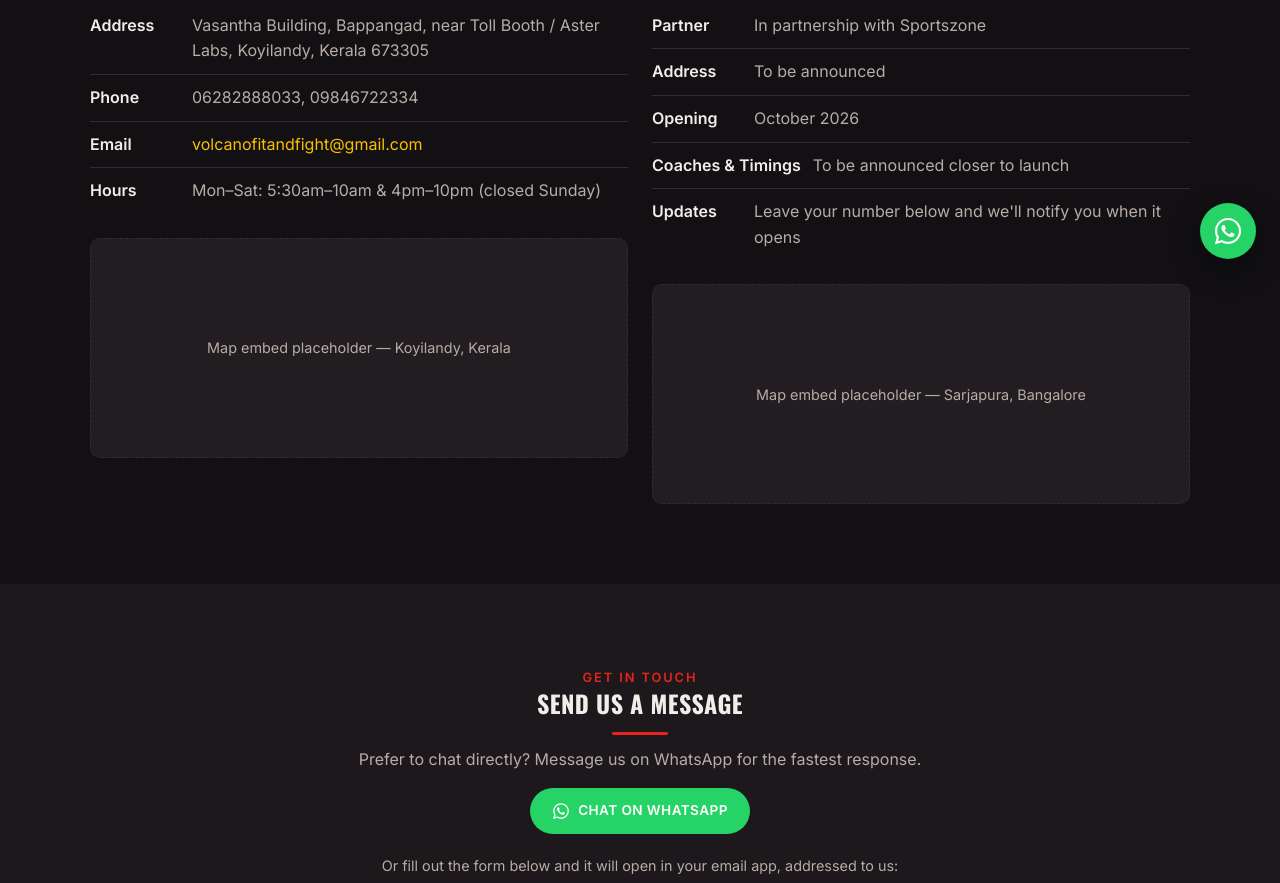
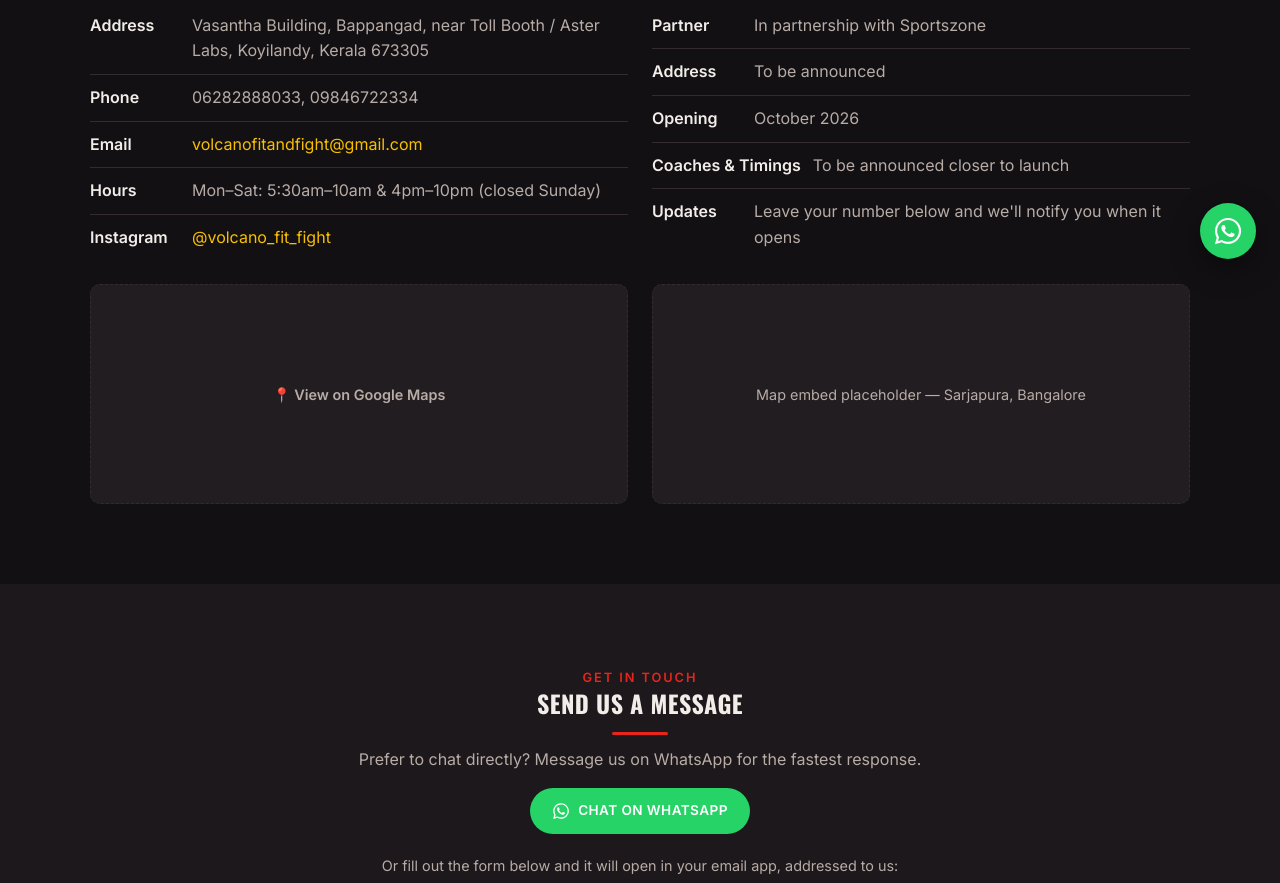
Before and after one commit to sreeragrv26/VolcanoFitandFight, a plain HTML site: page contact.html in a window 1280 px wide. Shown: the part 517-1400 px from the top of the page. Drawn offline with nearby package versions, Linux system fonts and the light colour scheme.

Commit message:
Add Instagram and Google Maps links
- Footer (site-wide): "Follow us on Instagram" link.
- Contact page: Instagram handle added to the Koyilandy info list,
  and the Koyilandy map placeholder is now a real "View on Google
  Maps" link to the actual listing.

Co-Authored-By: Claude Sonnet 5 <noreply@anthropic.com>
Claude-Session: https://claude.ai/code/session_01WG9P9DZfn2maWxMJYjWGLT

```diff
--- a/contact.html
+++ b/contact.html
@@ -52,8 +52,9 @@
           <li><strong>Phone</strong> 06282888033, 09846722334</li>
           <li><strong>Email</strong> <a href="mailto:volcanofitandfight@gmail.com">volcanofitandfight@gmail.com</a></li>
           <li><strong>Hours</strong> Mon&ndash;Sat: 5:30am&ndash;10am &amp; 4pm&ndash;10pm (closed Sunday)</li>
+          <li><strong>Instagram</strong> <a href="https://www.instagram.com/volcano_fit_fight?stkn=a25paW42Y3hlYmE0" target="_blank" rel="noopener">@volcano_fit_fight</a></li>
         </ul>
-        <div class="map-placeholder">Map embed placeholder &mdash; Koyilandy, Kerala</div>
+        <a href="https://maps.app.goo.gl/8vGP41XRpbhZ42EZ7?g_st=ac" target="_blank" rel="noopener" class="map-placeholder">&#128205; View on Google Maps</a>
       </div>
       <div>
         <h3>Sarjapura, Bangalore <span style="color:var(--accent-2); font-size:0.7em; text-transform:uppercase;">&mdash; Launching October 2026</span></h3>
@@ -127,6 +128,7 @@
     <div>
       <h4>Volcano Fit &amp; Fight</h4>
       <p>Koyilandy's premier unisex gym, fitness, and martial arts centre &mdash; helping members build strength, learn self-defense, and transform their fitness one session at a time.</p>
+      <p><a href="https://www.instagram.com/volcano_fit_fight?stkn=a25paW42Y3hlYmE0" target="_blank" rel="noopener">Follow us on Instagram</a></p>
     </div>
     <div>
       <h4>Explore</h4>
--- a/css/styles.css
+++ b/css/styles.css
@@ -671,6 +671,19 @@ img {
   font-size: 0.9rem;
 }
 
+a.map-placeholder {
+  text-decoration: none;
+  font-weight: 600;
+  transition: border-color 0.15s ease, color 0.15s ease;
+}
+
+a.map-placeholder:hover {
+  border-color: var(--accent);
+  border-style: solid;
+  color: var(--accent-2);
+  text-decoration: none;
+}
+
 form.contact-form {
   background: var(--card);
   border: 1px solid var(--border);
```
Also changed, not shown: classes.html (+1 -0 lines), index.html (+1 -0 lines), pricing.html (+1 -0 lines), trainers.html (+1 -0 lines).
